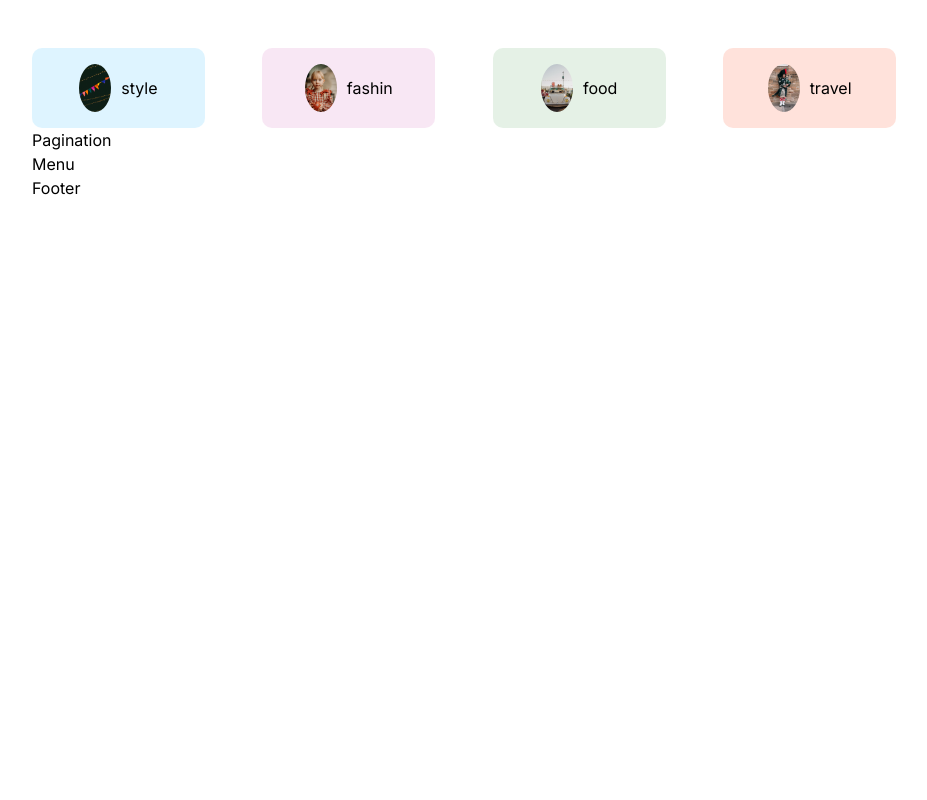
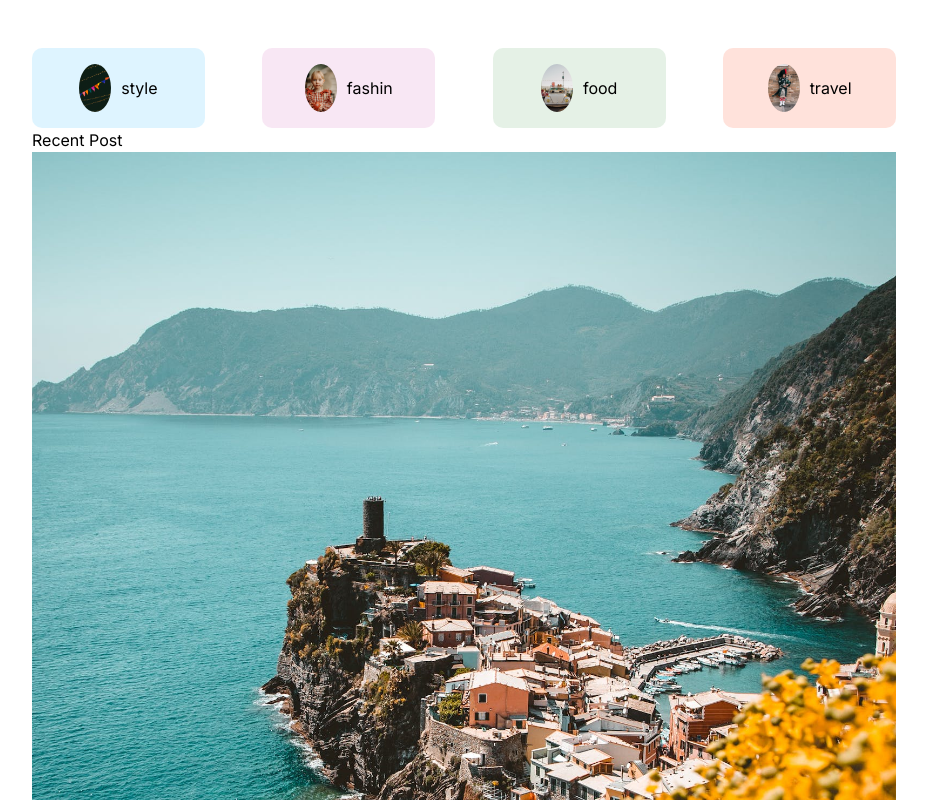
Before and after one commit to LuisArielRetanaHernadez/blog_mabi, a Next.js app: page / in a window 1280 px wide. Shown: the part 1340-2140 px from the top of the page, without its empty margins (176-1103 px from the left). Before the commit the page ends 1540 px from the top, so only its background shows below. Built offline with nearby package versions, Linux system fonts and the light colour scheme.

Commit message:
creando la estructura del componente CardList

```diff
--- a/components/cardList/CardList.tsx
+++ b/components/cardList/CardList.tsx
@@ -1,8 +1,22 @@
+import Image from "next/image"
+
+import p1 from "../../public/p1.jpeg"
+
 import Pagination from "../pagination/Pagination"
+
+import styles from './cardList.module.css'
 
 const CardList = () => {
   return (
-    <div>
+    <div className={styles.container}>
+      <h1 className={styles.title}>Recent Post</h1>
+      <div className={styles.posts}>
+        <div className={styles.imgContainer}>
+          <Image src={p1} alt="image p1" />
+        </div>
+        <div className={styles.textContainer}></div>
+      </div>
+
       <Pagination />
     </div>
   )
```
